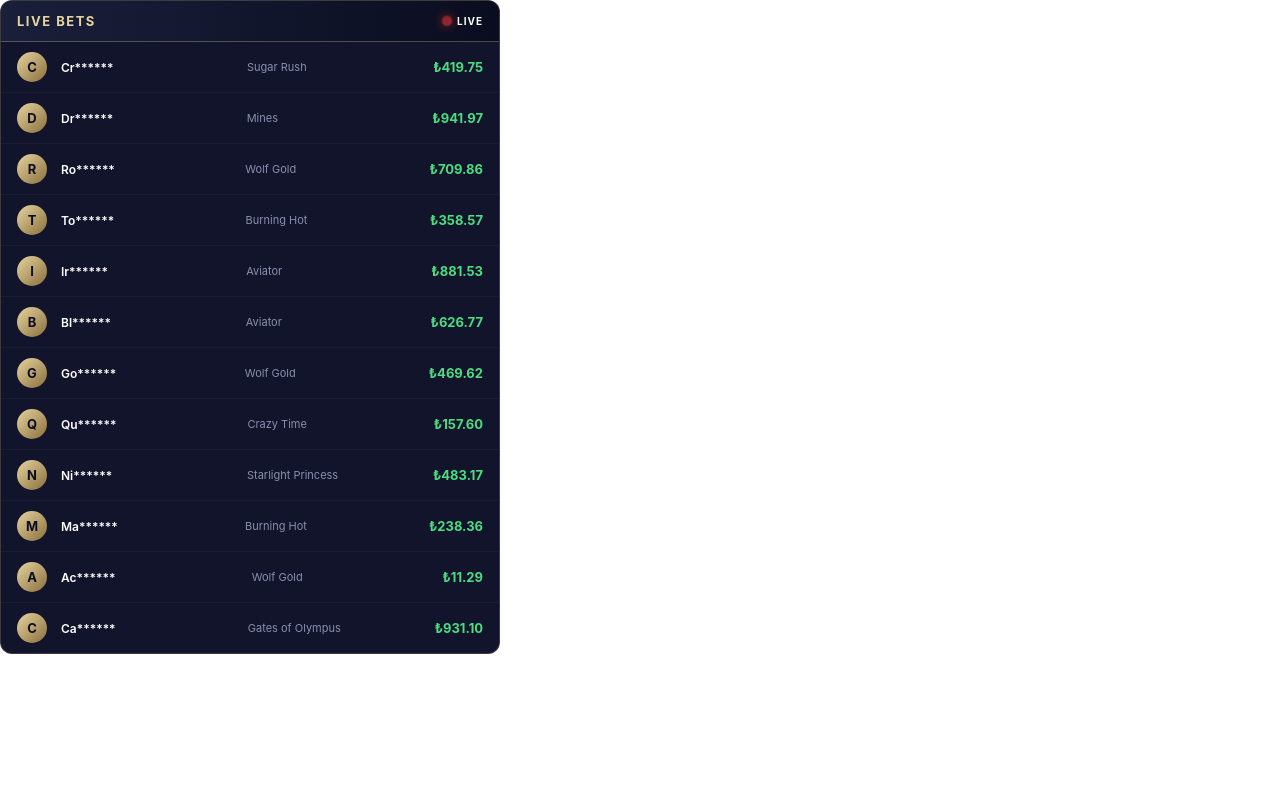
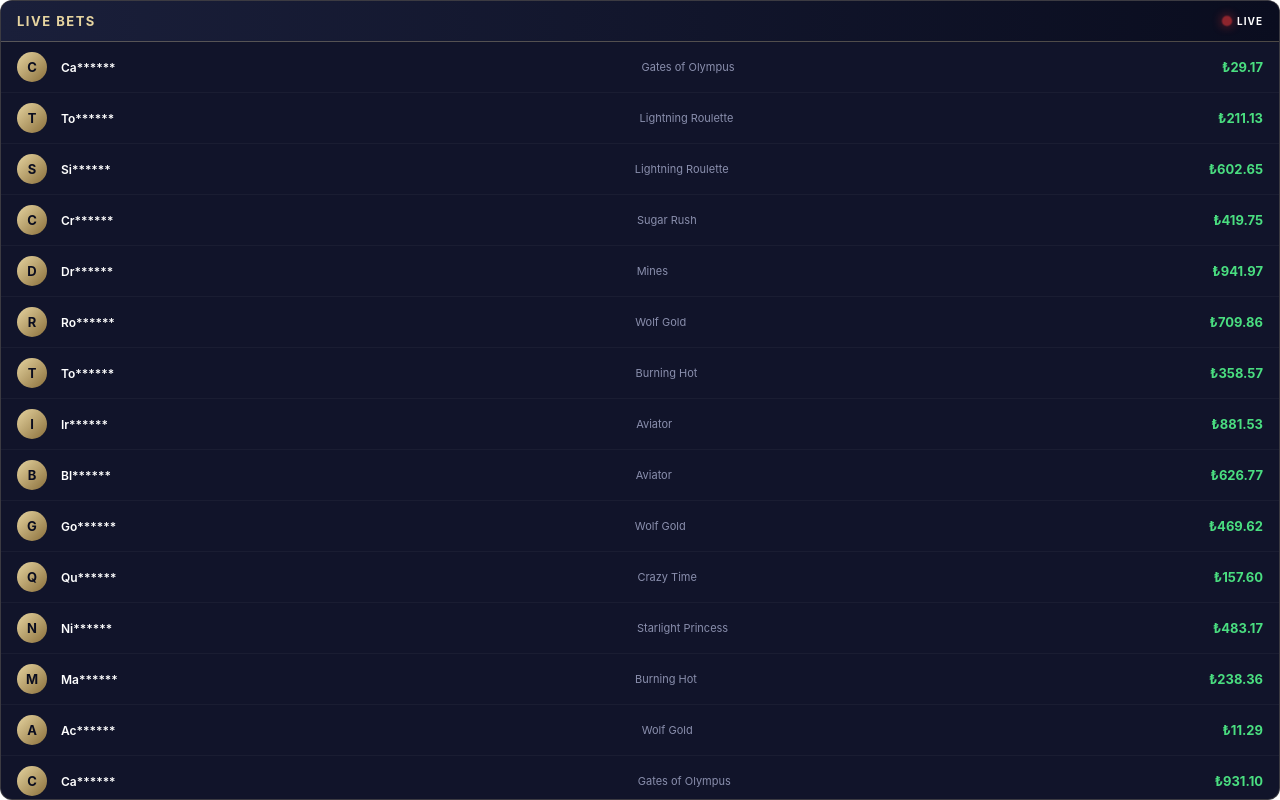
Before and after one commit to vpaasm/banner, a plain HTML site: page banner.html in a window 1280 px wide. Drawn offline with Linux system fonts and the light colour scheme.

Commit message:
Push latest changes

```diff
--- a/banner.html
+++ b/banner.html
@@ -30,11 +30,13 @@
         border-radius: 12px;
         overflow: hidden;
         width: 100%;
-        max-width: 500px;
-        margin: 0;
+        height: 100%;
+        display: flex;
+        flex-direction: column;
       }
 
       .feed-header {
+        flex-shrink: 0;
         display: flex;
         align-items: center;
         justify-content: space-between;
@@ -83,7 +85,9 @@
       }
 
       .feed-list {
+        flex: 1;
         overflow: hidden;
+        min-height: 0;
       }
 
       .bet-row {
@@ -150,7 +154,6 @@
         white-space: nowrap;
       }
 
-      /* On very narrow screens, hide the game column so name + amount stay readable */
       @media (max-width: 380px) {
         .bet-row {
           grid-template-columns: 26px 1fr auto;
@@ -175,10 +178,11 @@
 
     <script>
       const CURRENCY = "₺";
-      // Fewer rows on small screens so it doesn't overflow the iframe
-      const MAX_ROWS = window.innerWidth < 480 ? 8 : 12;
       const MIN_DELAY = 1500;
       const MAX_DELAY = 4000;
+      const ROW_HEIGHT = 50;
+
+      let MAX_ROWS = 8;
 
       const sampleUsernames = [
         "Maximus",
@@ -238,7 +242,6 @@
         const game =
           sampleGames[Math.floor(Math.random() * sampleGames.length)];
         const amount = (Math.random() * 990 + 10).toFixed(2);
-
         return {
           username: maskUsername(name),
           initial: name[0].toUpperCase(),
@@ -258,13 +261,23 @@
       <div class="amount">${CURRENCY}${bet.amount}</div>
     `;
         list.prepend(row);
-
         while (list.children.length > MAX_ROWS) {
           list.removeChild(list.lastChild);
         }
       }
 
-      for (let i = 0; i < MAX_ROWS; i++) addBet(generateRandomBet());
+      function calculateMaxRows() {
+        const list = document.getElementById("feed-list");
+        const h = list.clientHeight;
+        MAX_ROWS = Math.max(3, Math.floor(h / ROW_HEIGHT));
+      }
+
+      function trimList() {
+        const list = document.getElementById("feed-list");
+        while (list.children.length > MAX_ROWS) {
+          list.removeChild(list.lastChild);
+        }
+      }
 
       function scheduleNextBet() {
         const delay = MIN_DELAY + Math.random() * (MAX_DELAY - MIN_DELAY);
@@ -273,7 +286,17 @@
           scheduleNextBet();
         }, delay);
       }
-      scheduleNextBet();
+
+      window.addEventListener("load", () => {
+        calculateMaxRows();
+        for (let i = 0; i < MAX_ROWS; i++) addBet(generateRandomBet());
+        scheduleNextBet();
+      });
+
+      window.addEventListener("resize", () => {
+        calculateMaxRows();
+        trimList();
+      });
     </script>
   </body>
 </html>
```
